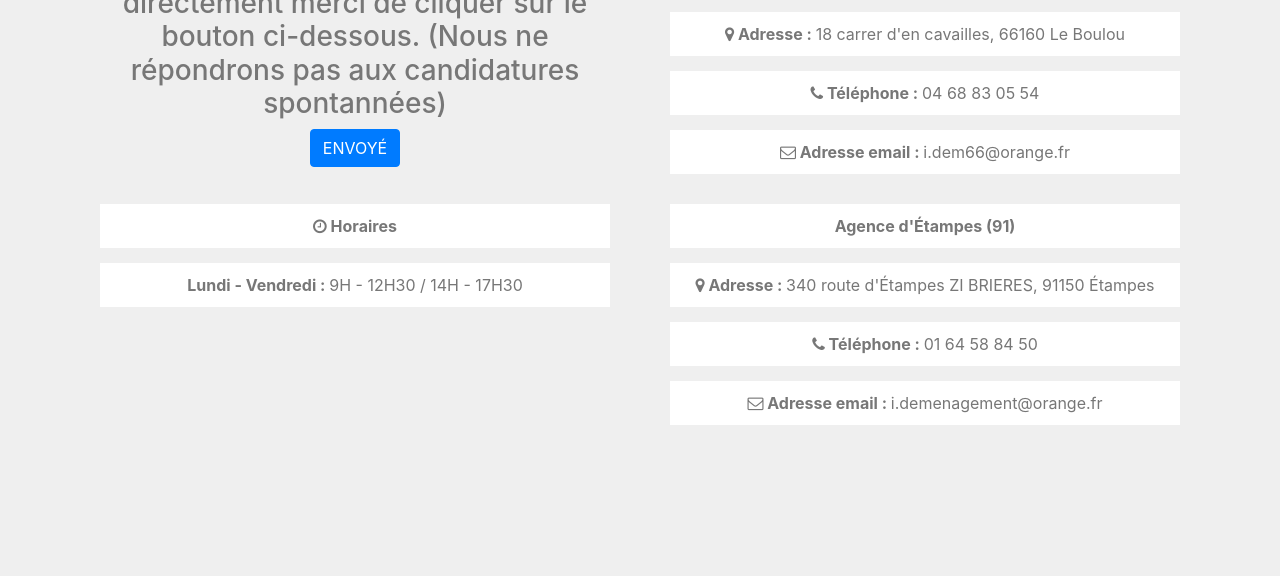
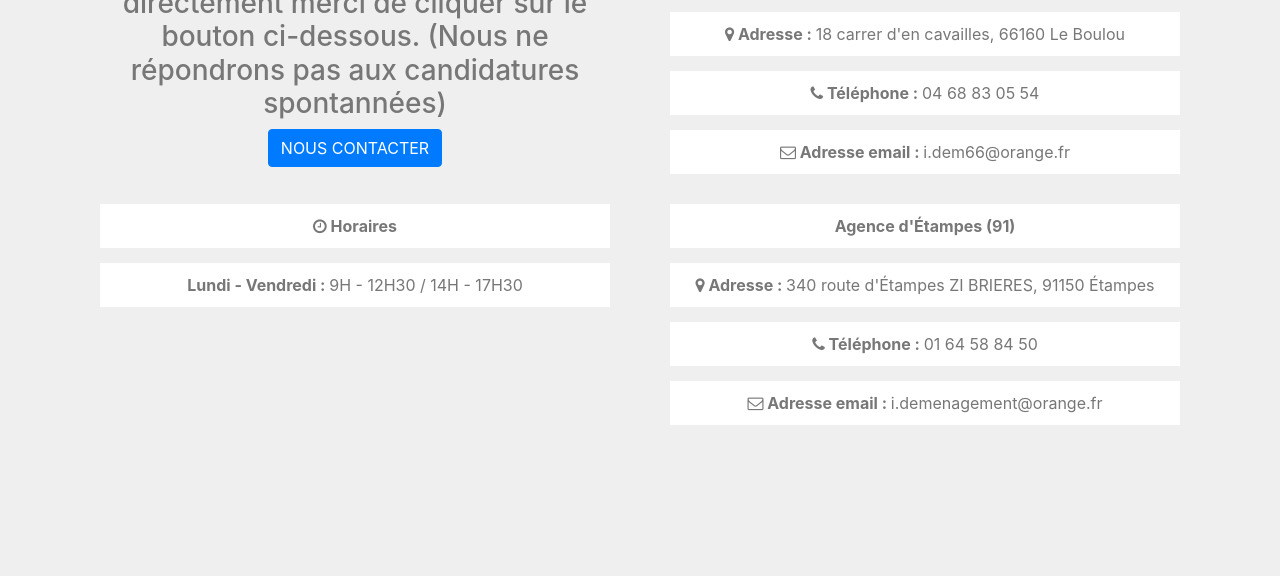
Before and after one commit to Kryo91/idem, a plain HTML site: page contact.html in a window 1280 px wide. Shown: the part 224-800 px from the top of the page. Drawn offline with nearby package versions, Linux system fonts and the light colour scheme.

```diff
--- a/contact.html
+++ b/contact.html
@@ -55,7 +55,7 @@
                         <textarea class="form-control" row=4 placeholder="Message"></textarea>
                     </div> -->
                     <h3>Pour nous contacter via email directement merci de cliquer sur le bouton ci-dessous. (Nous ne répondrons pas aux candidatures spontannées)</h3>
-                    <a class="btn btn-primary" href="mailto:demenagement.idem@gmail.com?subject=Demande de renseignement">ENVOYÉ</a>
+                    <a class="btn btn-primary" href="mailto:demenagement.idem@gmail.com?subject=Demande de renseignement">NOUS CONTACTER</a>
                 </form>
             </div>
             <div class="col-md-6 contact info">
```
